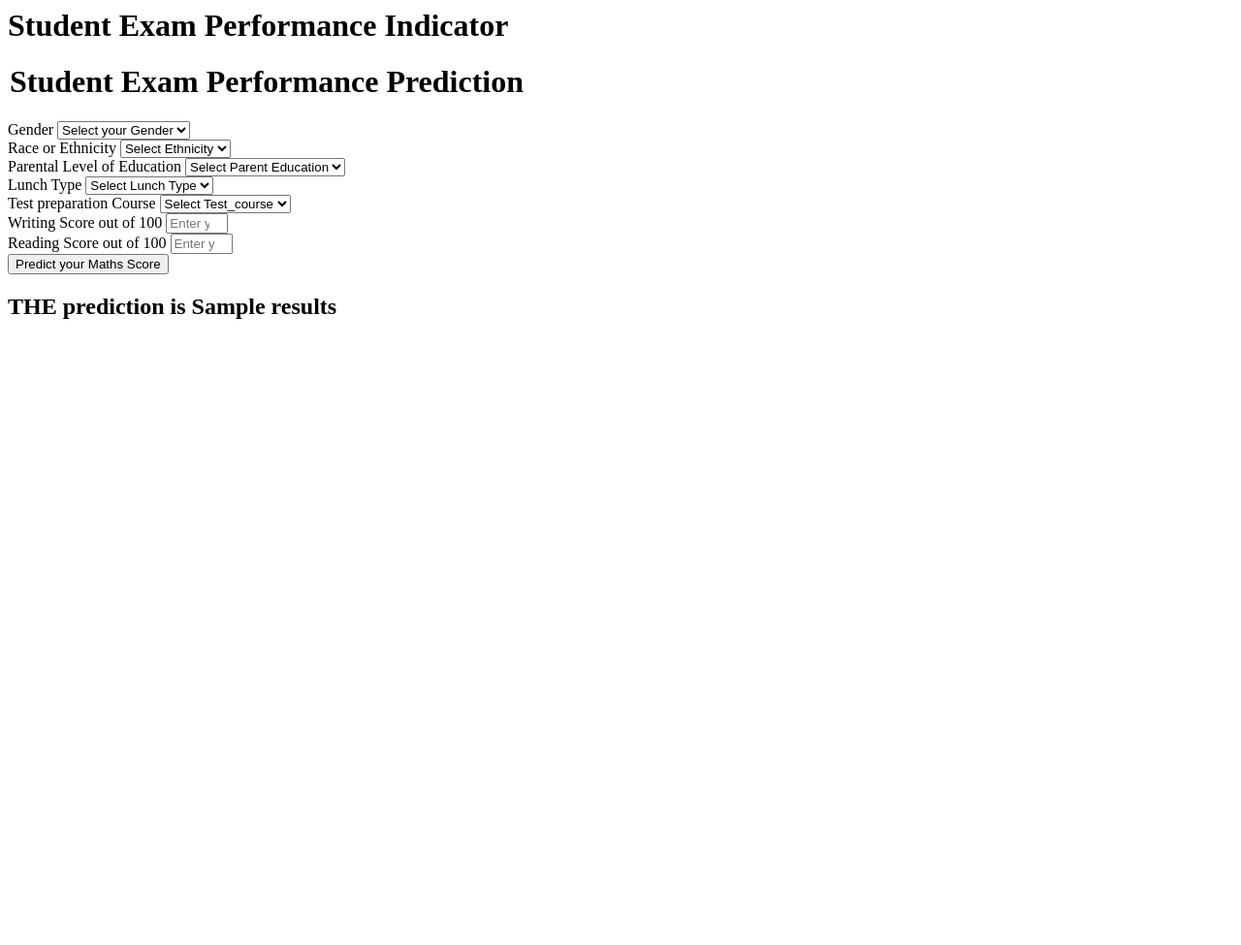
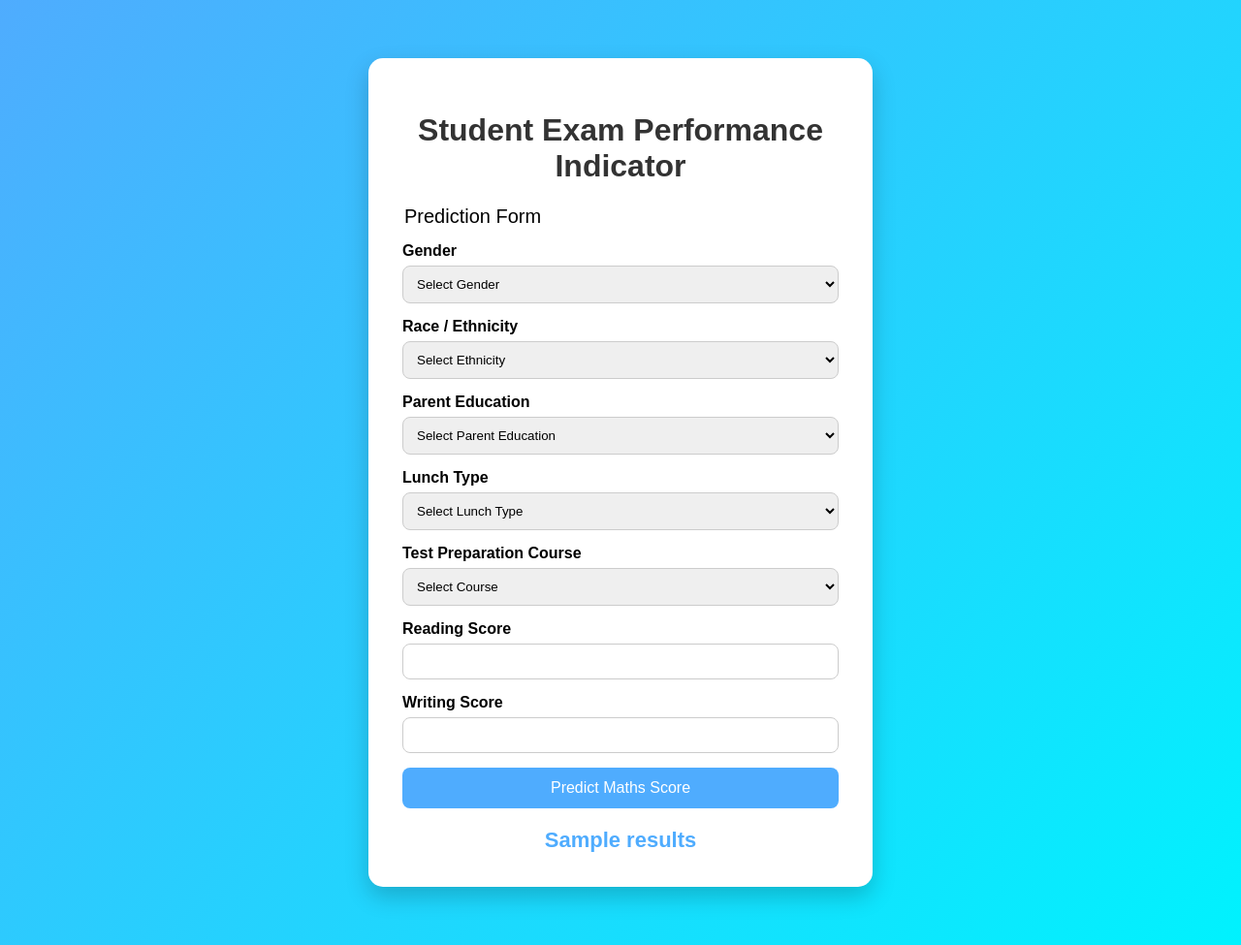
Before and after one commit to devanshcodes3004/mlproject, a Flask app: template templates/home.html in a window 1280 px wide. Shown: the whole page at 97% size. Before the commit the page ends 329 px from the top, so only its background shows below. Run offline with Flask 3, Linux system fonts and the light colour scheme; the template is opened without the code that fills it: most values are stand-ins (such as "Sample title", 1, 10 or a date in 2020).

Commit message:
add css style

```diff
--- /dev/null
+++ b/static/css/style.css
@@ -0,0 +1,67 @@
+body {
+    font-family: Arial, sans-serif;
+    background: linear-gradient(135deg, #4facfe, #00f2fe);
+    margin: 0;
+    padding: 0;
+}
+
+.container {
+    width: 450px;
+    margin: 60px auto;
+    background: white;
+    padding: 35px;
+    border-radius: 15px;
+    box-shadow: 0px 10px 25px rgba(0,0,0,0.2);
+}
+
+h1 {
+    text-align: center;
+    color: #333;
+}
+
+legend {
+    font-size: 20px;
+    margin-bottom: 15px;
+}
+
+.form-label {
+    font-weight: bold;
+}
+
+.form-control {
+    width: 100%;
+    padding: 10px;
+    margin-top: 6px;
+    margin-bottom: 15px;
+    border-radius: 8px;
+    border: 1px solid #ccc;
+}
+
+.form-control:focus {
+    border-color: #4facfe;
+    outline: none;
+}
+
+.btn {
+    width: 100%;
+    padding: 12px;
+    background: #4facfe;
+    border: none;
+    border-radius: 8px;
+    color: white;
+    font-size: 16px;
+    cursor: pointer;
+    transition: 0.3s;
+}
+
+.btn:hover {
+    background: #00c6ff;
+}
+
+.result {
+    text-align: center;
+    margin-top: 20px;
+    font-size: 22px;
+    font-weight: bold;
+    color: #4facfe;
+}
--- a/templates/home.html
+++ b/templates/home.html
@@ -1,111 +1,96 @@
 <html>
+
+<head>
+    <title>Student Performance Predictor</title>
+
+    <link rel="stylesheet"
+        href="{{ url_for('static', filename='css/style.css') }}">
+</head>
+
 <body>
-    <div class="login">
-       <h1>Student Exam Performance Indicator</h1>
 
-       <form action="{{ url_for('predict_datapoint')}}" method="post">
-        <h1>
-            <legend>Student Exam Performance Prediction</legend>
-        </h1>
-        <div class="mb-3">
+    <div class="container">
+
+        <h1>Student Exam Performance Indicator</h1>
+
+        <form action="{{ url_for('predict_datapoint')}}" method="post">
+
+            <legend>Prediction Form</legend>
+
             <label class="form-label">Gender</label>
-            <select class="form-control" name="gender" placeholder="Enter you Gender" required>
-                <option class="placeholder" selected disabled value="">Select your Gender</option>
-                <option value="male">
-                    Male
-                </option>
-                <option value="female">
-                    Female
-                </option>
+            <select class="form-control" name="gender" required>
+                <option disabled selected>Select Gender</option>
+                <option value="male">Male</option>
+                <option value="female">Female</option>
             </select>
+
+            <label class="form-label">Race / Ethnicity</label>
+            <select class="form-control" name="ethnicity" required>
+                <option disabled selected>Select Ethnicity</option>
+                <option value="group A">Group A</option>
+                <option value="group B">Group B</option>
+                <option value="group C">Group C</option>
+                <option value="group D">Group D</option>
+                <option value="group E">Group E</option>
+            </select>
+
+            <label class="form-label">Parent Education</label>
+            <select class="form-control"
+                name="parental_level_of_education" required>
+
+                <option disabled selected>Select Parent Education</option>
+                <option value="associate's degree">Associate's Degree</option>
+                <option value="bachelor's degree">Bachelor's Degree</option>
+                <option value="high school">High School</option>
+                <option value="master's degree">Master's Degree</option>
+                <option value="some college">Some College</option>
+                <option value="some high school">Some High School</option>
+            </select>
+
+            <label class="form-label">Lunch Type</label>
+            <select class="form-control" name="lunch" required>
+                <option disabled selected>Select Lunch Type</option>
+                <option value="free/reduced">Free / Reduced</option>
+                <option value="standard">Standard</option>
+            </select>
+
+            <label class="form-label">Test Preparation Course</label>
+            <select class="form-control"
+                name="test_preparation_course" required>
+
+                <option disabled selected>Select Course</option>
+                <option value="none">None</option>
+                <option value="completed">Completed</option>
+            </select>
+
+            <label class="form-label">Reading Score</label>
+            <input class="form-control"
+                type="number"
+                name="reading_score"
+                min="0"
+                max="100"
+                required>
+
+            <label class="form-label">Writing Score</label>
+            <input class="form-control"
+                type="number"
+                name="writing_score"
+                min="0"
+                max="100"
+                required>
+
+            <input class="btn"
+                type="submit"
+                value="Predict Maths Score">
+
+        </form>
+
+        <div class="result">
+            {{ results }}
         </div>
-        <div class="mb-3">
-            <label class="form-label">Race or Ethnicity</label>
-            <select class="form-control" name="ethnicity" placeholder="Enter you ethnicity" required>
-                <option class="placeholder" selected disabled value="">Select Ethnicity</option>
-                <option value="group A">
-                    Group A
-                </option>
-                <option value="group B">
-                    Group B
-                </option>
-                <option value="group C">
-                    Group C
-                </option>
-                <option value="group D">
-                    Group D
-                </option>
-                <option value="group E">
-                    Group E
-                </option>
-            </select>
-        </div>
-        <div class="mb-3">
-            <label class="form-label">Parental Level of Education</label>
-            <select class="form-control" name="parental_level_of_education"
-                placeholder="Enter you Parent Education" required>
-                <option class="placeholder" selected disabled value="">Select Parent Education</option>
-                <option value="associate's degree">
-                    associate's degree
-                </option>
-                <option value="bachelor's degree">
-                    bachelor's degree
-                </option>
-                <option value="high school">
-                    high school
-                </option>
-                <option value="master's degree">
-                    master's degree
-                </option>
-                <option value="some college">
-                    some college
-                </option>
-                <option value="some high school">
-                    some high school
-                </option>
-            </select>
-        </div>
-        <div class="mb-3">
-            <label class="form-label">Lunch Type</label>
-            <select class="form-control" name="lunch" placeholder="Enter you Lunch" required>
-                <option class="placeholder" selected disabled value="">Select Lunch Type</option>
-                <option value="free/reduced">
-                    free/reduced
-                </option>
-                <option value="standard">
-                    standard
-                </option>
-            </select>
-        </div>
-        <div class="mb-3">
-            <label class="form-label">Test preparation Course</label>
-            <select class="form-control" name="test_preparation_course" placeholder="Enter you Course"
-                required>
-                <option class="placeholder" selected disabled value="">Select Test_course</option>
-                <option value="none">
-                    None
-                </option>
-                <option value="completed">
-                    Completed
-                </option>
-            </select>
-        </div>
-        <div class="mb-3">
-            <label class="form-label">Writing Score out of 100</label>
-            <input class="form-control" type="number" name="reading_score"
-                placeholder="Enter your Reading score" min='0' max='100' />
-        </div>
-        <div class="mb-3">
-            <label class="form-label">Reading Score out of 100</label>
-            <input class="form-control" type="number" name="writing_score"
-                placeholder="Enter your Reading Score" min='0' max='100' />
-        </div>
-        <div class="mb-3">
-            <input class="btn btn-primary" type="submit" value="Predict your Maths Score" required />
-        </div>
-    </form>
-    <h2>
-       THE  prediction is {{results}}
-    </h2>
-   <body>
+
+    </div>
+
+</body>
+
 </html>
```
